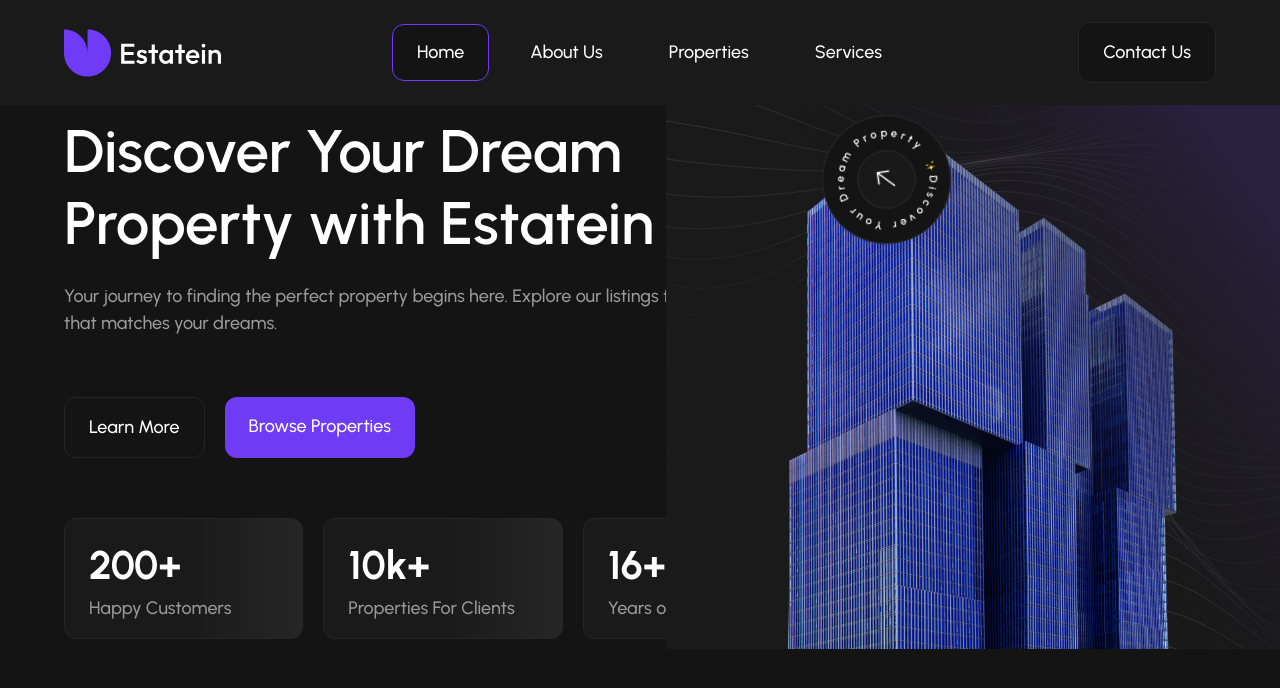
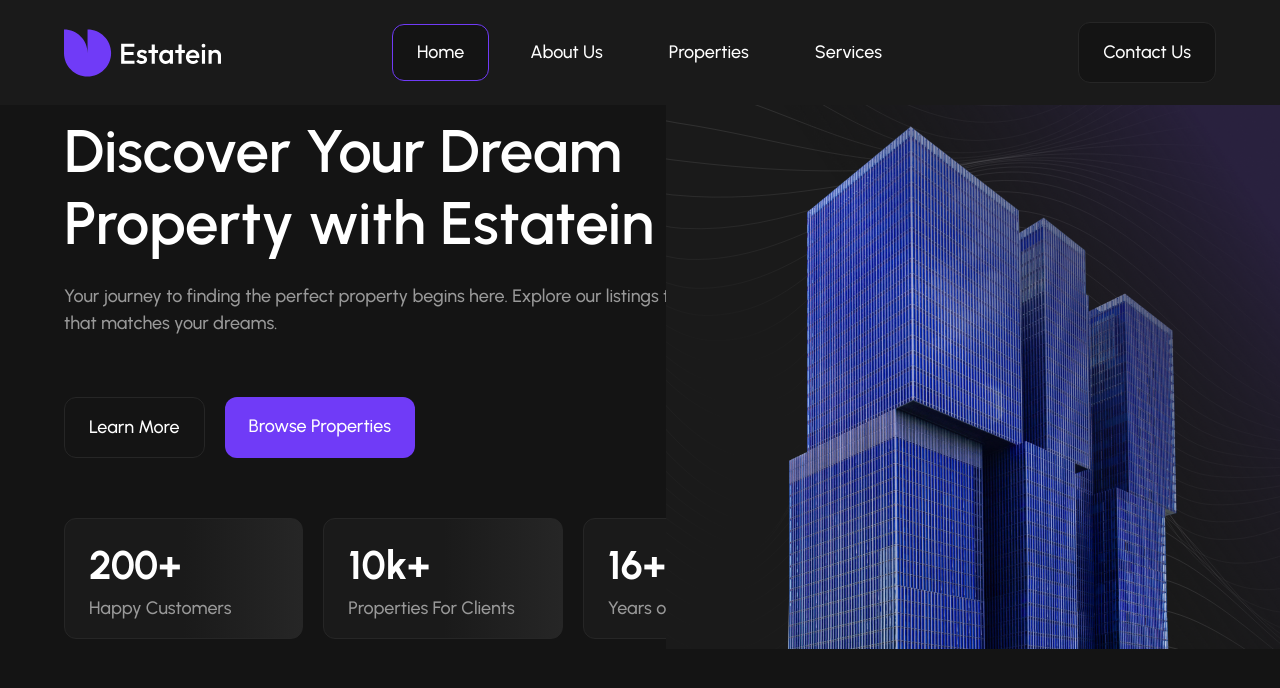
Before and after one commit to StephanCodeborne/estatein, a React (Create React App) app: page / in a window 1280 px wide. Shown: the top 688 px of the page. Built offline with nearby package versions, Linux system fonts and the light colour scheme.

Commit message:
refactor: remove widget

```diff
--- a/src/sections/Hero/HeroText/HeroText.js
+++ b/src/sections/Hero/HeroText/HeroText.js
@@ -6,15 +6,9 @@ export default function HeroText() {
         <div className={styles.text}>
             <h1>Discover Your Dream Property with Estatein</h1>
             <p>
-        Your journey to finding the perfect property begins here. Explore our
-        listings to find the home that matches your dreams.
+                Your journey to finding the perfect property begins here.
+                Explore our listings to find the home that matches your dreams.
             </p>
-
-      <div className={styles.circle}>
-        <a href="#">
-          <img src={widget} alt="discover your dream property" />
-        </a>
-      </div>
         </div>
     );
 }
```
Also changed, not shown: public/manifest.json. Lines whose indentation alone changed are shown as unchanged.
